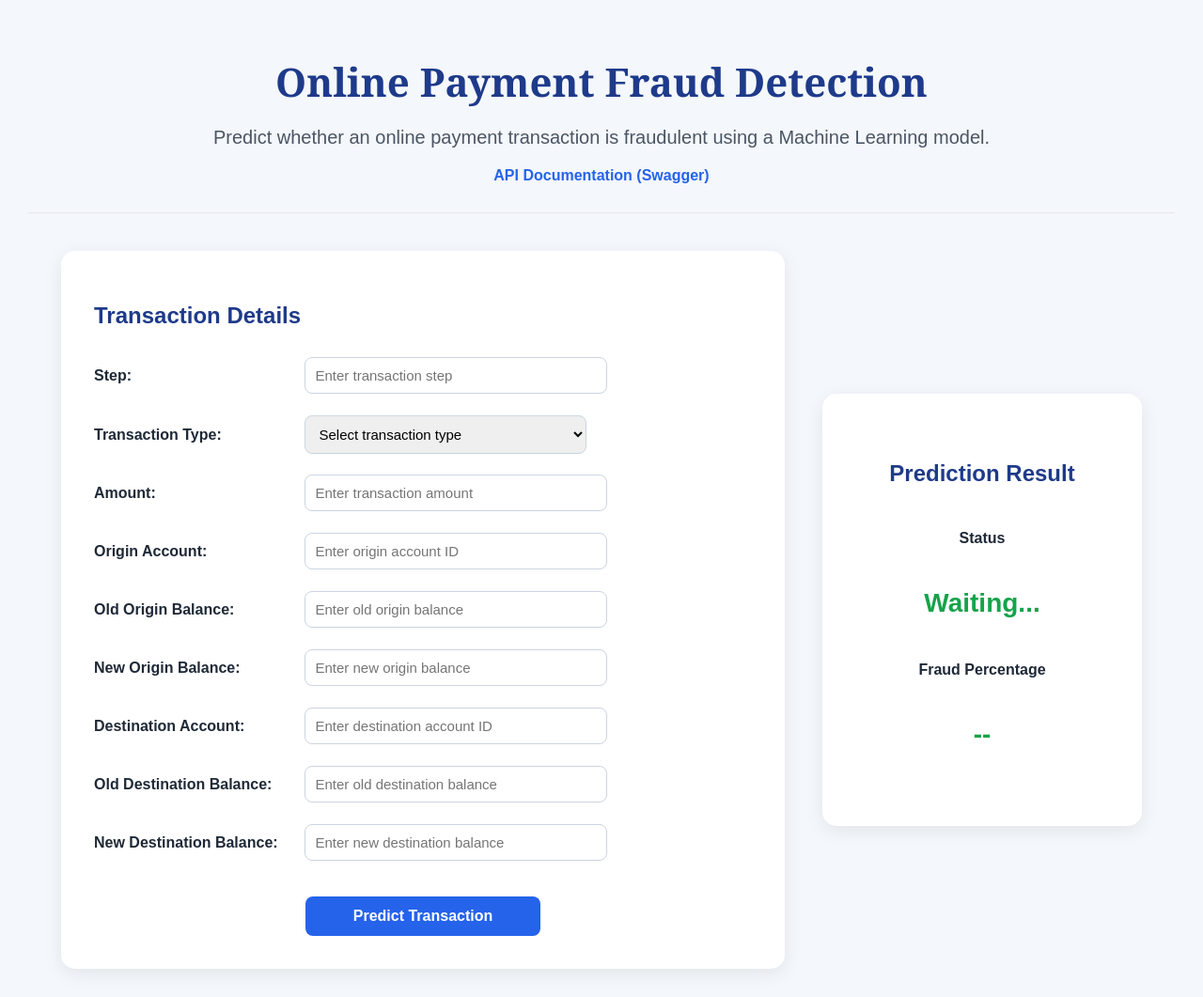
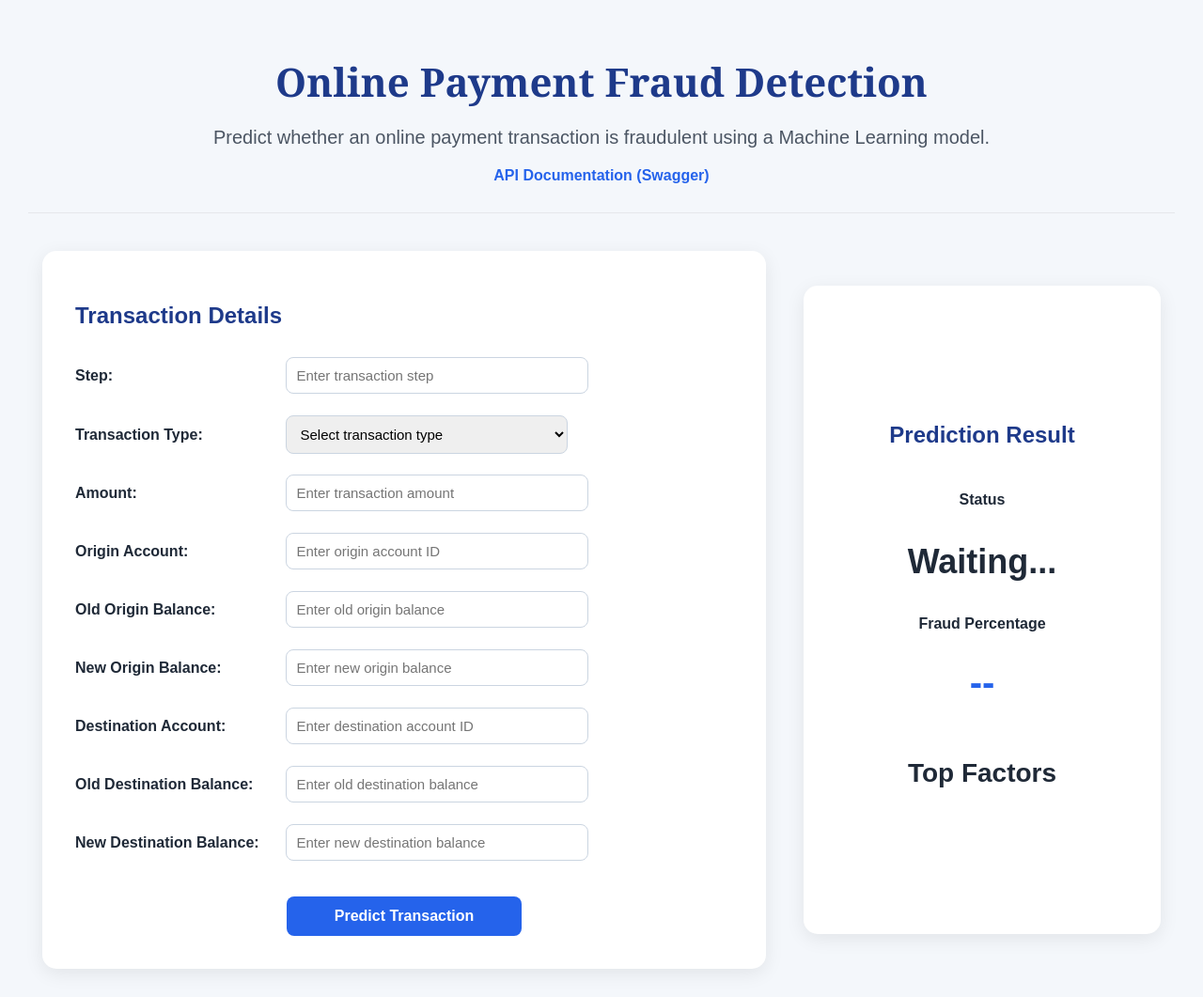
Before and after one commit to tanyasheru23/Fraud-Detection-System, a FastAPI app: page / in a window 1280 px wide. Shown: the whole page at 94% size. Run offline with FastAPI, Linux system fonts and the light colour scheme; parts of the project's set-up code (start-up, migrations or seed data) failed here and were passed over.

Commit message:
Add SHAP explainability and interactive prediction dashboard

```diff
--- a/api/main.py
+++ b/api/main.py
@@ -14,8 +14,7 @@ from src.inference import predict
 from fastapi.staticfiles import StaticFiles
 from src.utils import load_model
 
-model, feature_columns = load_model()
-
+model, feature_columns, explainer = load_model()
 
 app = FastAPI(
     title="Online Payment Fraud Detection API",
@@ -52,10 +51,11 @@ def prediction_result(transaction: Transaction):
 
     try:
 
-        prediction, probability = predict(
+        prediction, probability, top_features = predict(
             transaction.model_dump(),
             model,
-            feature_columns
+            feature_columns,
+            explainer
         )
 
         result = (
@@ -67,7 +67,8 @@ def prediction_result(transaction: Transaction):
         return FraudPrediction(
             is_fraud=bool(prediction),
             fraud_percentage=round(probability * 100, 2),
-            prediction=result
+            prediction=result,
+            top_features=top_features
         )
 
     except Exception as e:
--- a/api/schema.py
+++ b/api/schema.py
@@ -11,8 +11,12 @@ class Transaction(BaseModel):
     oldbalanceDest: float
     newbalanceDest: float
 
+class FeatureContribution(BaseModel):
+    feature: str
+    contribution: float
 
 class FraudPrediction(BaseModel):
     is_fraud: bool
     fraud_percentage: float
     prediction: str
+    top_features: list[FeatureContribution]
--- a/api/static/script.js
+++ b/api/static/script.js
@@ -1,5 +1,40 @@
 const predictBtn = document.getElementById("predictBtn");
 const spinner = document.getElementById("loading-spinner");
+const featureNames = {
+
+    balanceDiffOrig: "Origin Balance Difference",
+
+    balanceDiffDest: "Destination Balance Difference",
+
+    origError: "Origin Balance Error",
+
+    destError: "Destination Balance Error",
+
+    fraction_used: "Fraction of Balance Used",
+
+    remaining_fraction: "Remaining Balance Fraction",
+
+    transaction_fraction: "Transaction Fraction",
+
+    origin_zero_balance: "Origin Balance is Zero",
+
+    destination_zero_balance: "Destination Balance is Zero",
+
+    origin_balance_changed: "Origin Balance Changed",
+
+    destination_balance_changed: "Destination Balance Changed",
+
+    full_balance_transfer: "Entire Balance Transferred",
+
+    is_cash_transfer: "Cash Transfer Transaction",
+
+    type_TRANSFER: "Transaction type: TRANSFER",
+
+    type_CASH_OUT: "Transaction type: CASH_OUT",
+
+    type_CASH_IN: "Transaction type: CASH_IN"
+
+};
 
 predictBtn.addEventListener("click", predictTransaction);
 
@@ -48,11 +83,40 @@ async function predictTransaction() {
 
         const result = await response.json();
 
-        document.getElementById("prediction").textContent =
-            result.prediction;
-
         document.getElementById("percentage").textContent =
             result.fraud_percentage + "%";
+
+        const predictionElement = document.getElementById("prediction");
+
+        predictionElement.textContent = result.prediction;
+
+        // Remove any previous class
+        predictionElement.classList.remove("fraud", "legitimate");
+
+        // Add the correct one
+        if (result.is_fraud) {
+            predictionElement.classList.add("fraud");
+        } else {
+            predictionElement.classList.add("legitimate");
+        }
+
+        const featureList = document.getElementById("top-features");
+
+        featureList.innerHTML = "";
+
+        result.top_features.forEach(item => {
+
+            const listItem = document.createElement("li");
+
+            const name =
+                featureNames[item.feature] ?? item.feature;
+
+            listItem.textContent =
+                `${name}: ${item.contribution.toFixed(1)}%`;
+
+            featureList.appendChild(listItem);
+
+        });
     }
 
     catch(error){
@@ -64,6 +128,8 @@ async function predictTransaction() {
 
         document.getElementById("percentage").textContent =
             "--";
+
+        document.getElementById("top-features").innerHTML = "";
     }
     finally{
         predictBtn.disabled = false;
--- a/api/static/style.css
+++ b/api/static/style.css
@@ -83,9 +83,9 @@ h1{
 
 .prediction-card{
 
-    width:300px;
+    width:320px;
 
-    height:420px;
+    min-height:620px;
 
     background:white;
 
@@ -104,7 +104,7 @@ h1{
 
     text-align:center;
 
-    padding:20px;
+    padding: 35px 30px;
 }
 
 
@@ -121,9 +121,8 @@ h2{
 
     font-size:28px;
 
-    color:#16a34a;
+    margin-bottom:30px;
 
-    margin-bottom:30px;
 }
 
 
@@ -243,3 +242,66 @@ hr{
         transform: rotate(360deg);
     }
 }
+
+.top-features{
+    width:100%;
+    margin-top:15px;
+}
+
+#top-features{
+    list-style:none;
+    padding:0;
+    margin-top:20px;
+}
+
+#top-features li{
+    background:#f5f8ff;
+
+    border-left:4px solid #2f6fed;
+
+    border-radius:8px;
+
+    padding:10px 14px;
+
+    margin-bottom:12px;
+
+    color:#374151;
+
+    font-size:15px;
+
+    line-height:1.4;
+}
+
+#percentage{
+
+    font-size:40px;
+
+    font-weight:700;
+
+    color:#2563eb;
+
+    margin:15px 0;
+}
+
+#prediction{
+    font-size:36px;
+    font-weight:700;
+    margin:20px 0;
+    transition:0.3s ease;
+}
+
+.fraud{
+
+    color:#dc2626;
+
+    font-weight:700;
+
+}
+
+.legitimate{
+
+    color:#16a34a;
+
+    font-weight:700;
+
+}
--- a/api/templates/index.html
+++ b/api/templates/index.html
@@ -60,6 +60,7 @@
             <label for="amount">Amount: </label>
             <input
                 type="number"
+                step="any"
                 id="amount"
                 placeholder="Enter transaction amount"
                 required
@@ -79,6 +80,7 @@
             <label for="oldbalanceOrg">Old Origin Balance: </label>
             <input
                 type="number"
+                step="any"
                 id="oldbalanceOrg"
                 placeholder="Enter old origin balance"
                 required
@@ -89,6 +91,7 @@
             <label for="newbalanceOrig">New Origin Balance: </label>
             <input
                 type="number"
+                step="any"
                 id="newbalanceOrig"
                 placeholder="Enter new origin balance"
                 required
@@ -107,6 +110,7 @@
             <label for="oldbalanceDest">Old Destination Balance: </label>
             <input
                 type="number"
+                step="any"
                 id="oldbalanceDest"
                 placeholder="Enter old destination balance"
                 required
@@ -116,6 +120,7 @@
             <label for="newbalanceDest">New Destination Balance: </label>
             <input
                 type="number"
+                step="any"
                 id="newbalanceDest"
                 placeholder="Enter new destination balance"
                 required
@@ -151,6 +156,11 @@
         <h3 id="percentage">
             --
         </h3>
+        <div class="top-features">
+            <h3>Top Factors</h3>
+
+            <ul id="top-features"></ul>
+        </div>
 
     </div>
 </div>
--- a/requirements.txt
+++ b/requirements.txt
@@ -6,3 +6,4 @@ joblib==1.5.3
 uvicorn==0.51.0
 fastapi==0.139.2
 jinja2==3.1.6
+shap==0.52.0
```
Also changed, not shown: src/inference.py (+40 -3 lines), src/utils.py (+8 -1 lines).
